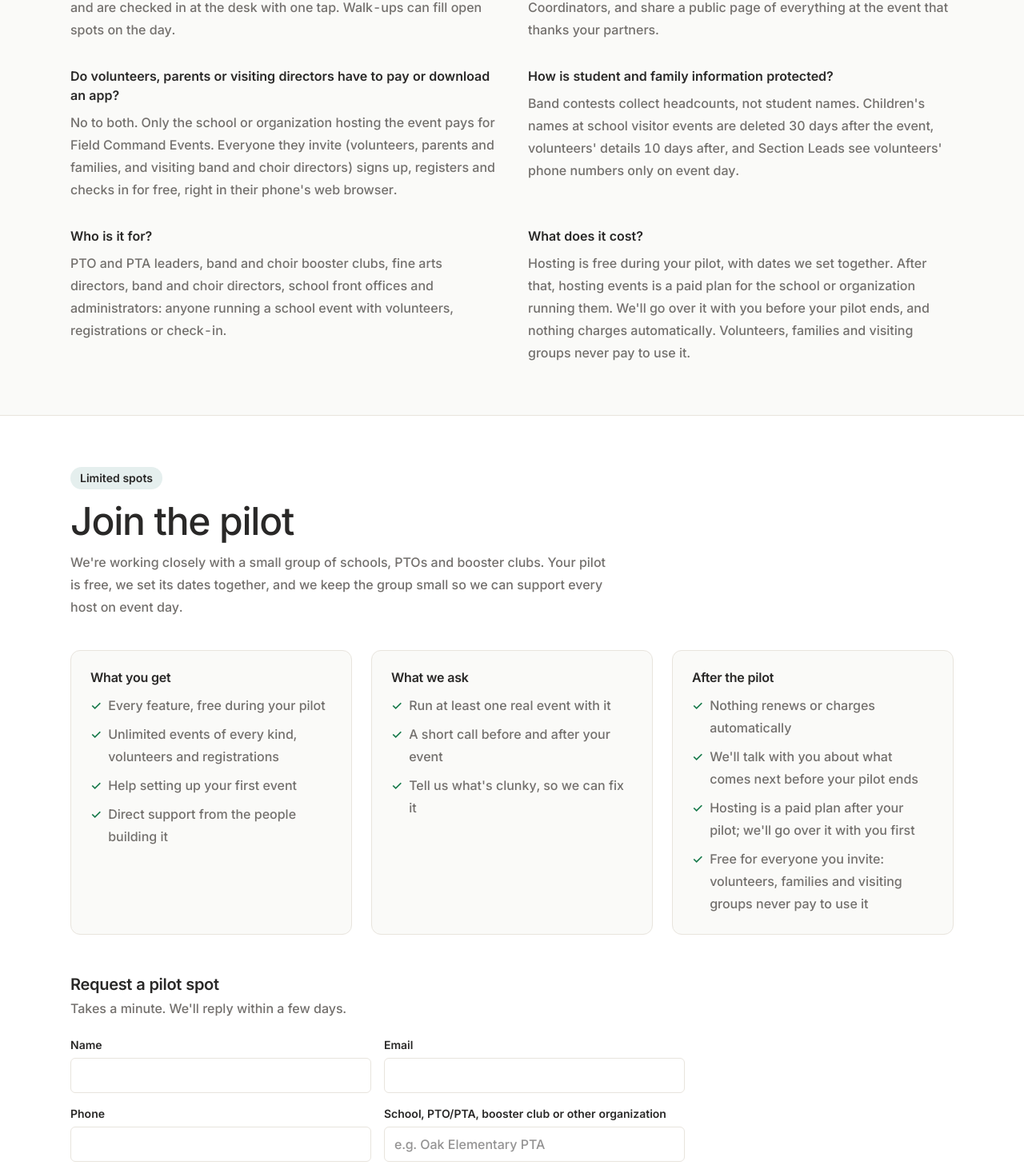
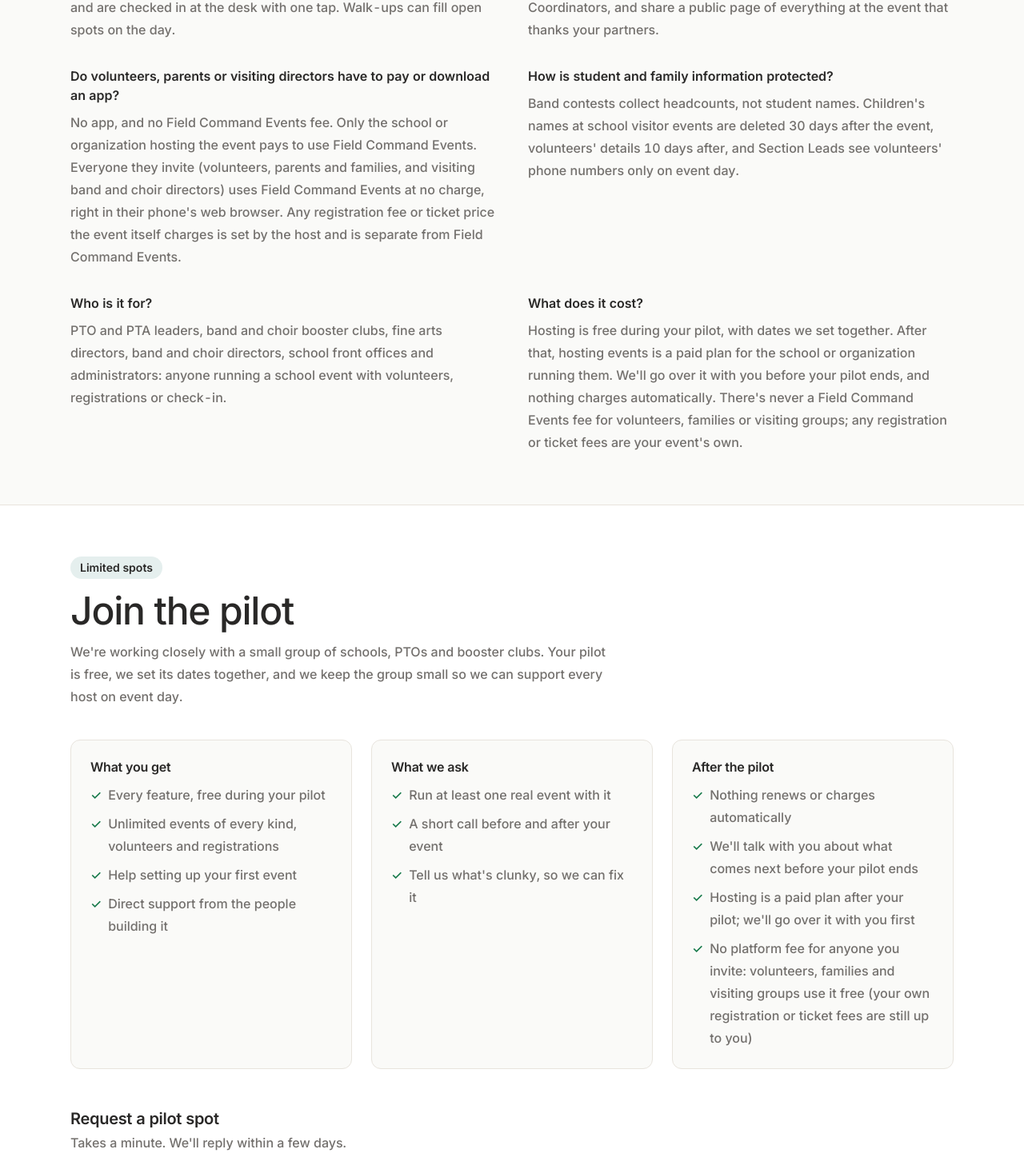
Before and after one commit to cftrreanor/3ds, a Next.js app: page / in a window 1280 px wide. Shown: the part 3656-5123 px from the top of the page at 80% size. Built offline with nearby package versions, Linux system fonts and the light colour scheme; no server answers; the database is empty.

Commit message:
Homepage: no platform fee for invitees, event fees stay the host's own
Co-Authored-By: Claude Opus 5.5 <noreply@anthropic.com>
Claude-Session: https://claude.ai/code/session_012QSAnYf9D3RQG6GMrYDPnP

```diff
--- a/src/app/page.tsx
+++ b/src/app/page.tsx
@@ -102,7 +102,7 @@ const pilot = [
       "Nothing renews or charges automatically",
       "We'll talk with you about what comes next before your pilot ends",
       "Hosting is a paid plan after your pilot; we'll go over it with you first",
-      "Free for everyone you invite: volunteers, families and visiting groups never pay to use it",
+      "No platform fee for anyone you invite: volunteers, families and visiting groups use it free (your own registration or ticket fees are still up to you)",
     ],
   },
 ];
@@ -128,7 +128,7 @@ const faqs = [
   },
   {
     q: "Do volunteers, parents or visiting directors have to pay or download an app?",
-    a: `No to both. Only the school or organization hosting the event pays for ${brand.name}. Everyone they invite (volunteers, parents and families, and visiting band and choir directors) signs up, registers and checks in for free, right in their phone's web browser.`,
+    a: `No app, and no ${brand.name} fee. Only the school or organization hosting the event pays to use ${brand.name}. Everyone they invite (volunteers, parents and families, and visiting band and choir directors) uses ${brand.name} at no charge, right in their phone's web browser. Any registration fee or ticket price the event itself charges is set by the host and is separate from ${brand.name}.`,
   },
   {
     q: "How is student and family information protected?",
@@ -140,7 +140,7 @@ const faqs = [
   },
   {
     q: "What does it cost?",
-    a: "Hosting is free during your pilot, with dates we set together. After that, hosting events is a paid plan for the school or organization running them. We'll go over it with you before your pilot ends, and nothing charges automatically. Volunteers, families and visiting groups never pay to use it.",
+    a: `Hosting is free during your pilot, with dates we set together. After that, hosting events is a paid plan for the school or organization running them. We'll go over it with you before your pilot ends, and nothing charges automatically. There's never a ${brand.name} fee for volunteers, families or visiting groups; any registration or ticket fees are your event's own.`,
   },
 ];
 
@@ -172,7 +172,7 @@ const jsonLd = {
         audienceType:
           "PTO and PTA leaders, band and choir booster clubs, fine arts directors, band and choir directors, school front offices and administrators",
       },
-      offers: { "@type": "Offer", price: "0", priceCurrency: "USD", description: "Free for hosts during the pilot, then a paid plan for hosts. Always free for volunteers, families and visiting groups." },
+      offers: { "@type": "Offer", price: "0", priceCurrency: "USD", description: "Free for hosts during the pilot, then a paid plan for hosts. No platform fee for volunteers, families or visiting groups (event registration or ticket fees are set by the host)." },
     },
     {
       "@type": "FAQPage",
```
